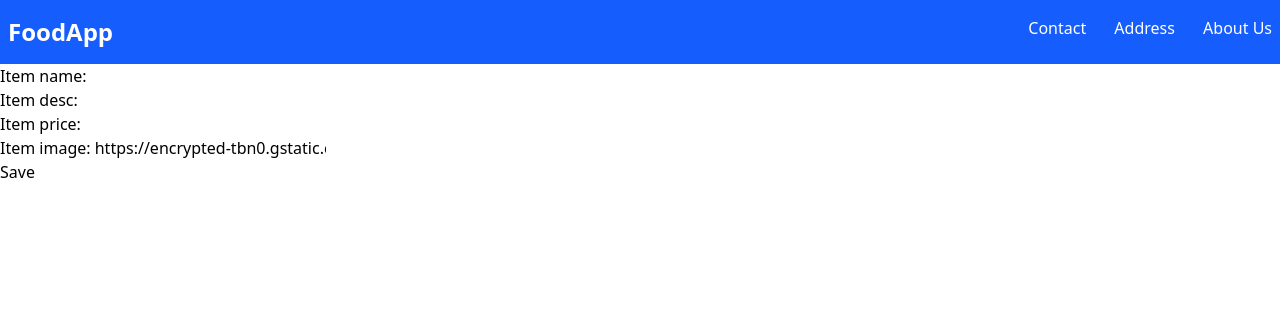
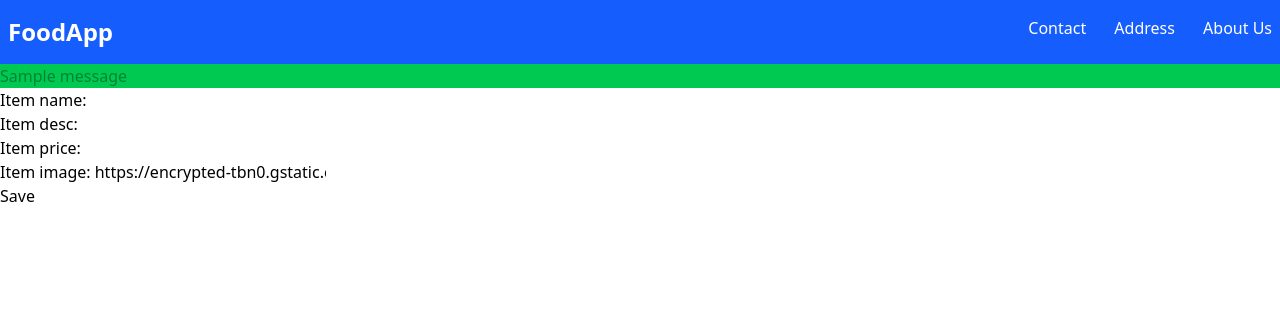
Before and after one commit to AnubhavNegi/Food-Menu-App, a Django app: page /myapp/add/ in a window 1280 px wide. Shown: the top 324 px of the page. Run offline with Django 5.2, Linux system fonts and the light colour scheme; one stand-in notice (Sample message) is shown.

Commit message:
Updated the register view of users app to display a message for successful registration.

```diff
--- a/myapp/templates/myapp/base.html
+++ b/myapp/templates/myapp/base.html
@@ -18,6 +18,14 @@
         </div>
     </nav>
 
+    {% if messages %}
+        {% for message in messages %}
+            <div class="bg-green-500 text-green-700">
+                {{ message }}
+            </div>
+        {% endfor %}
+    {% endif %}
+
     {% block body %}
 
     {% endblock %}
--- a/users/views.py
+++ b/users/views.py
@@ -1,5 +1,6 @@
 from django.shortcuts import render, redirect
 from django.contrib.auth.forms import UserCreationForm
+from django.contrib import messages
 
 # Create your views here.
 
@@ -8,6 +9,8 @@ def register(request):
         form = UserCreationForm(request.POST)
         if form.is_valid():
             form.save()
+            username = form.cleaned_data.get('username')
+            messages.success(request, f'Welcome {username}, your account has been successfully created')
             return redirect('myapp:index')
     form = UserCreationForm()
     context = {
```
Also changed, not shown: db.sqlite3.
